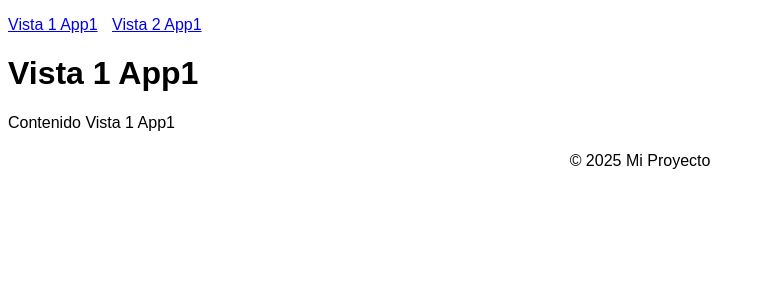
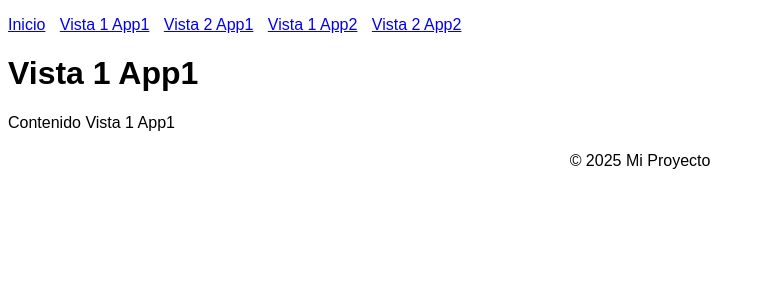
Before and after one commit to LukasMartc/django_practica2, a Django app: page /app1/vista1/ in a window 1280 px wide. Shown: the top 300 px of the page, without its empty margins (0-765 px from the left). Run offline with Django 5.2, Linux system fonts and the light colour scheme.

Commit message:
Se descomenta codigo del base.html

```diff
--- a/templates/base.html
+++ b/templates/base.html
@@ -11,11 +11,11 @@
   <header>
     <nav>
       <ul>
-        {% comment %} <li><a href="{% url 'inicio:inicio' %}">Inicio</a></li> {% endcomment %}
+        <li><a href="{% url 'inicio:inicio' %}">Inicio</a></li>
         <li><a href="{% url 'app1:vista1_app1' %}">Vista 1 App1</a></li>
         <li><a href="{% url 'app1:vista2_app1' %}">Vista 2 App1</a></li>
-        {% comment %} <li><a href="{% url 'app2:vista1_app2' %}">Vista 1 App2</a></li>
-        <li><a href="{% url 'app2:vista2_app2' %}">Vista 2 App2</a></li> {% endcomment %}
+        <li><a href="{% url 'app2:vista1_app2' %}">Vista 1 App2</a></li>
+        <li><a href="{% url 'app2:vista2_app2' %}">Vista 2 App2</a></li>
       </ul>
     </nav>
   </header>
```
